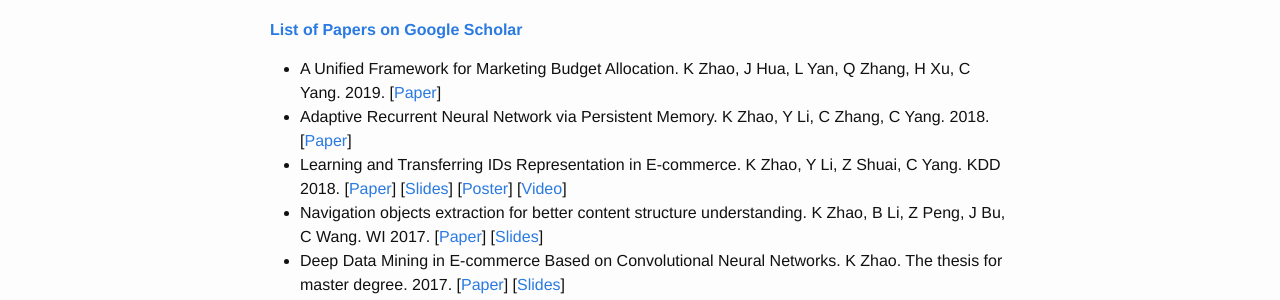
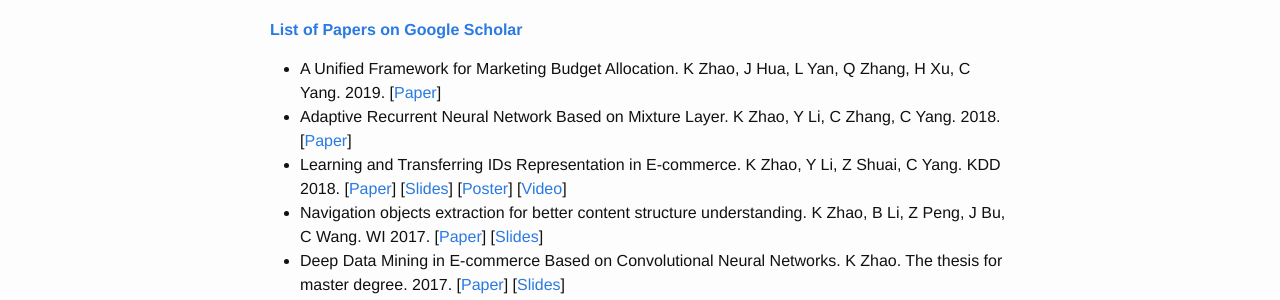
Before and after one commit to zhaokv/zhaokv.github.io, a Jekyll site: the page built from about.md, in a window 1280 px wide. Shown: the part 359-659 px from the top of the page. Built offline with Jekyll 4.4.1, drawn with Linux system fonts in a browser that asks for light colours; comment, search, counter and statistics services are not loaded.

Commit message:
update about

```diff
--- a/about.md
+++ b/about.md
@@ -15,7 +15,7 @@ permalink: /about
 [**List of Papers on Google Scholar**](https://scholar.google.com/citations?user=fm2rVwsAAAAJ)
 
 - A Unified Framework for Marketing Budget Allocation. K Zhao, J Hua, L Yan, Q Zhang, H Xu, C Yang. 2019. [[Paper](https://arxiv.org/abs/1902.01128)]
-- Adaptive Recurrent Neural Network via Persistent Memory. K Zhao, Y Li, C Zhang, C Yang. 2018. [[Paper](https://arxiv.org/abs/1801.08094)]
+- Adaptive Recurrent Neural Network Based on Mixture Layer. K Zhao, Y Li, C Zhang, C Yang. 2018. [[Paper](https://arxiv.org/abs/1801.08094)]
 - Learning and Transferring IDs Representation in E-commerce. K Zhao, Y Li, Z Shuai, C Yang. KDD 2018. [[Paper](https://dl.acm.org/citation.cfm?id=3219855)] [[Slides](/assets/doc/kdd18_slides.pdf)] [[Poster](/assets/doc/kdd18_poster.pdf)] [[Video](https://www.kdd.org/kdd2018/accepted-papers/view/learning-and-transferring-ids-representation-in-e-commerce)]
 - Navigation objects extraction for better content structure understanding. K Zhao, B Li, Z Peng, J Bu, C Wang. WI 2017. [[Paper](https://dl.acm.org/citation.cfm?id=3106437)] [[Slides](/assets/doc/WI17.pptx)]
 - Deep Data Mining in E-commerce Based on Convolutional Neural Networks. K Zhao. The thesis for  master degree. 2017. [[Paper](/assets/doc/master_thesis.pdf)] [[Slides](/assets/doc/master_slides.pptx)]
```
